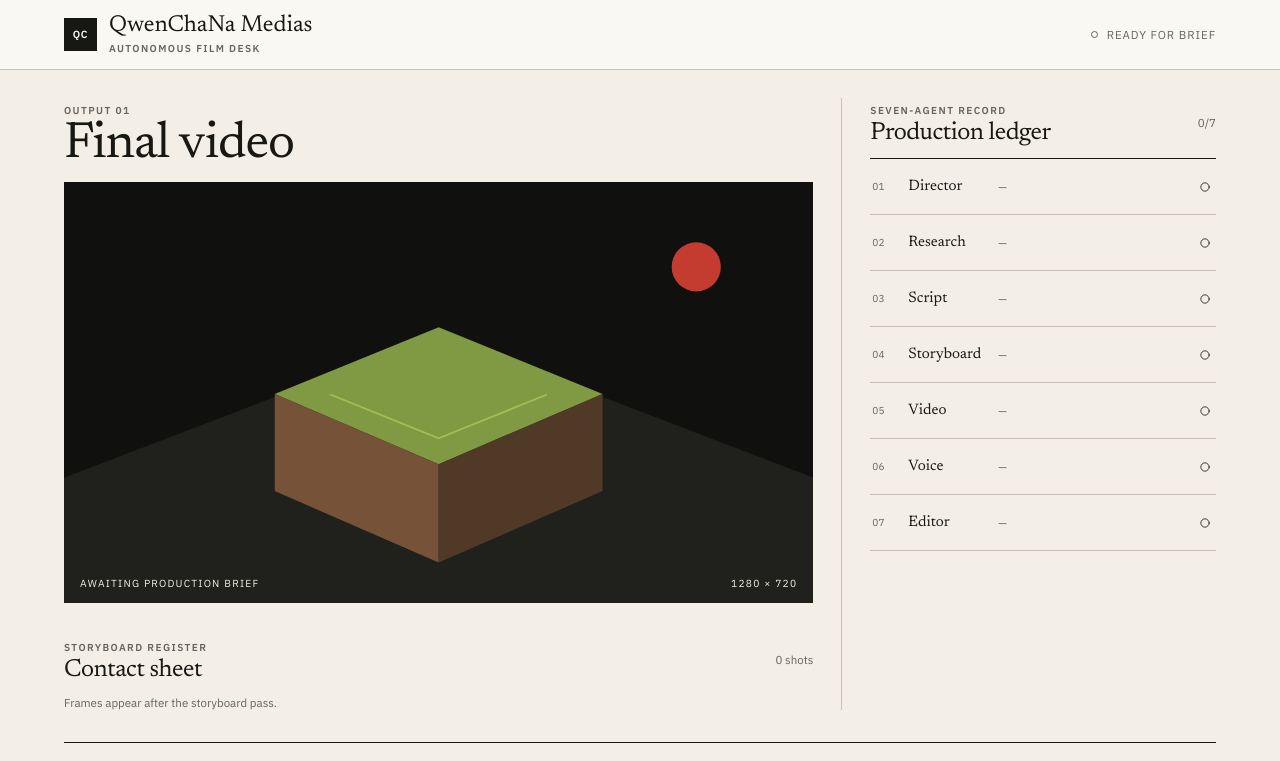
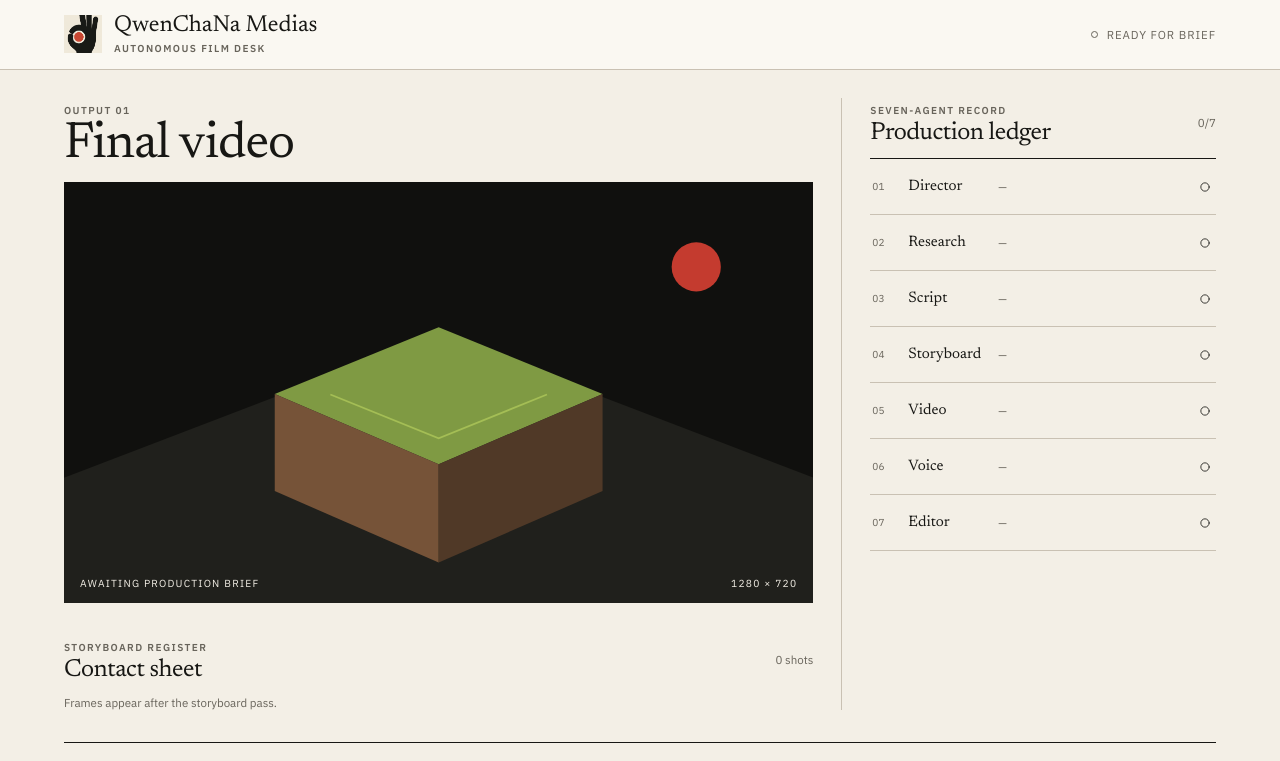
Before and after one commit to jerememetan/QwenChaNa-Medias, a React (Vite) app in the folder frontend/: page / in a window 1280 px wide. Shown: the top 761 px of the page. Built offline with nearby package versions, Linux system fonts and the light colour scheme.

Commit message:
feat(frontend): add OK-hand brand mark

```diff
--- a/frontend/src/components/Masthead.tsx
+++ b/frontend/src/components/Masthead.tsx
@@ -14,7 +14,9 @@ export function Masthead({ jobId, status }: MastheadProps) {
   return (
     <header className="masthead">
       <div className="brand-lockup">
-        <span className="edition-mark" aria-hidden="true">QC</span>
+        <span className="brand-mark" aria-hidden="true">
+          <img src="/qwenchana-ok-hand.png" alt="" />
+        </span>
         <div>
           <div className="wordmark">QwenChaNa Medias</div>
           <div className="brand-caption">Autonomous film desk</div>
--- a/frontend/src/styles.css
+++ b/frontend/src/styles.css
@@ -36,10 +36,13 @@ a { color: inherit; }
   border-bottom: 1px solid var(--rule); background: var(--paper-raised);
 }
 .brand-lockup { display: flex; align-items: center; gap: 12px; }
-.edition-mark {
-  width: 33px; height: 33px; display: grid; place-items: center;
-  background: var(--ink); color: var(--paper-raised); font-size: .65rem;
-  font-weight: 600; letter-spacing: .08em;
+.brand-mark {
+  width: 38px; height: 38px; display: grid; place-items: center;
+  overflow: hidden; flex: 0 0 auto; background: var(--paper-raised);
+}
+.brand-mark img {
+  width: 100%; height: 100%; display: block; object-fit: cover;
+  mix-blend-mode: multiply; transform: scale(2.15);
 }
 .wordmark { font-family: "Newsreader", serif; font-size: 1.45rem; line-height: 1; }
 .brand-caption, .eyebrow {
```
Also changed, not shown: frontend/public/qwenchana-ok-hand.png (added), 1 other file (tests, documents, lock files or other folders).
